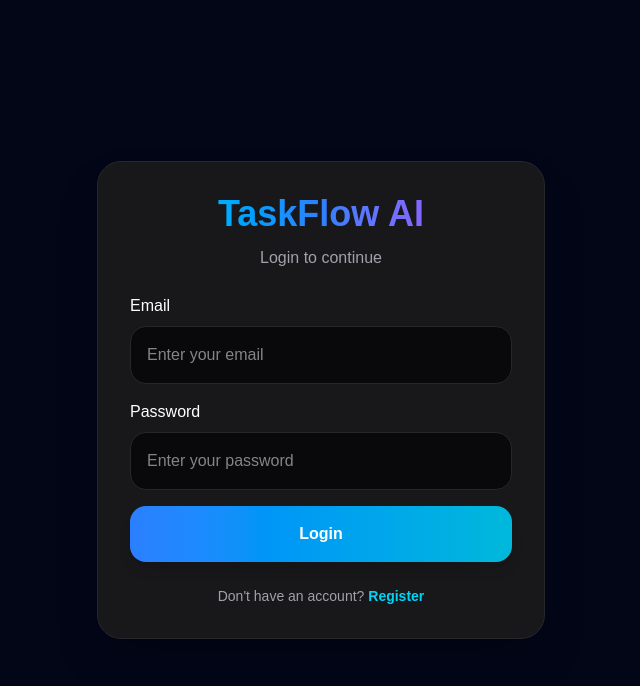
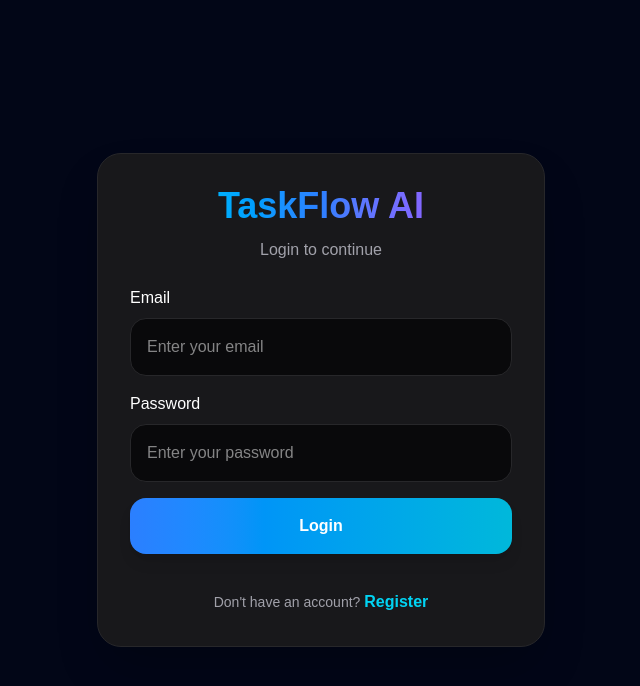
Before and after one commit to AkashVR07/taskflow-ai, a Next.js app in the folder client/: page /login in a window 1280 px wide. Shown: the top 686 px of the page, without its empty margins (319-959 px from the left). Built offline with nearby package versions, Linux system fonts and the light colour scheme.

Commit message:
Fix register link

```diff
--- a/client/app/login/page.tsx
+++ b/client/app/login/page.tsx
@@ -12,6 +12,7 @@ export default function LoginPage() {
   const [email, setEmail] = useState("");
   const [password, setPassword] =
     useState("");
+
   const [loading, setLoading] =
     useState(false);
 
@@ -39,12 +40,15 @@ export default function LoginPage() {
 
       document.cookie = `token=${data.token}; path=/; max-age=86400`;
 
-      toast.success("Login Successful");
+      toast.success(
+        "Login Successful"
+      );
 
       router.push("/dashboard");
     } catch (error: any) {
       toast.error(
-        error?.response?.data?.message ||
+        error?.response?.data
+          ?.message ||
           "Login Failed"
       );
     } finally {
@@ -53,7 +57,7 @@ export default function LoginPage() {
   };
 
   return (
-    <div className="min-h-screen app-bg flex items-center justify-center px-4">
+    <div className="min-h-screen app-bg flex items-center justify-center px-4 py-10">
       <motion.form
         initial={{
           opacity: 0,
@@ -67,7 +71,7 @@ export default function LoginPage() {
           duration: 0.4,
         }}
         onSubmit={submitHandler}
-        className="app-card w-full max-w-md p-8 rounded-3xl shadow-2xl border border-[var(--border-main)] space-y-2"
+        className="app-card w-full max-w-md p-8 rounded-3xl shadow-2xl border border-[var(--border-main)]"
       >
         <div className="text-center mb-6">
           <h1 className="text-4xl font-extrabold bg-gradient-to-r from-cyan-400 via-blue-500 to-purple-500 bg-clip-text text-transparent">
@@ -124,18 +128,21 @@ export default function LoginPage() {
               : "Login"}
           </button>
 
-          <p className="text-center app-muted text-sm pt-2">
-            Don&apos;t have an account?{" "}
+          <div className="text-center mt-5">
+            <span className="app-muted text-sm">
+              Don&apos;t have an account?{" "}
+            </span>
+
             <button
               type="button"
               onClick={() =>
                 router.push("/register")
               }
-              className="text-cyan-400 font-semibold hover:underline"
+              className="text-cyan-400 font-bold hover:underline"
             >
               Register
             </button>
-          </p>
+          </div>
         </div>
       </motion.form>
     </div>
```
